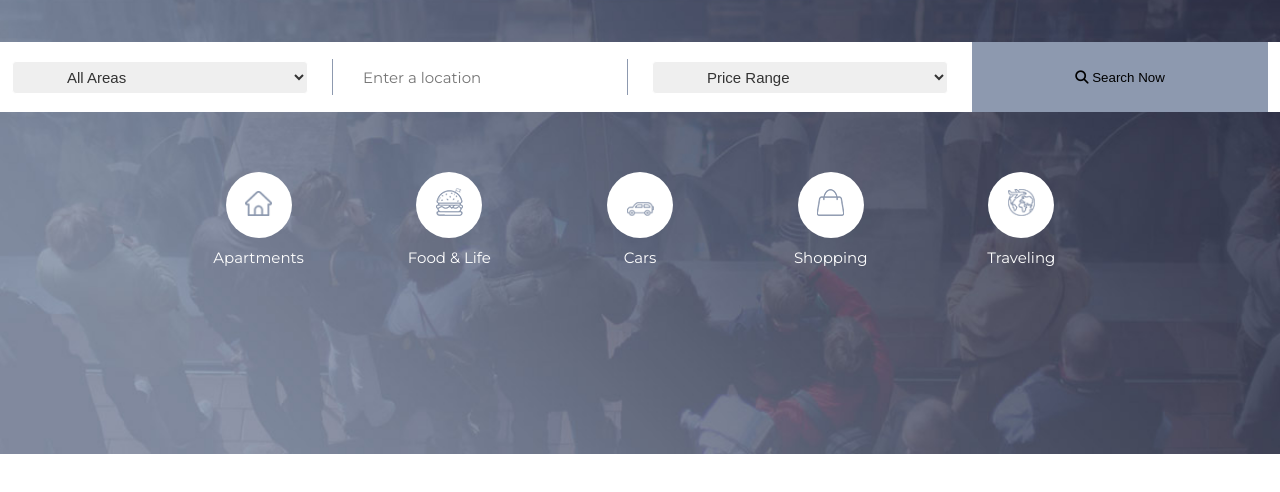
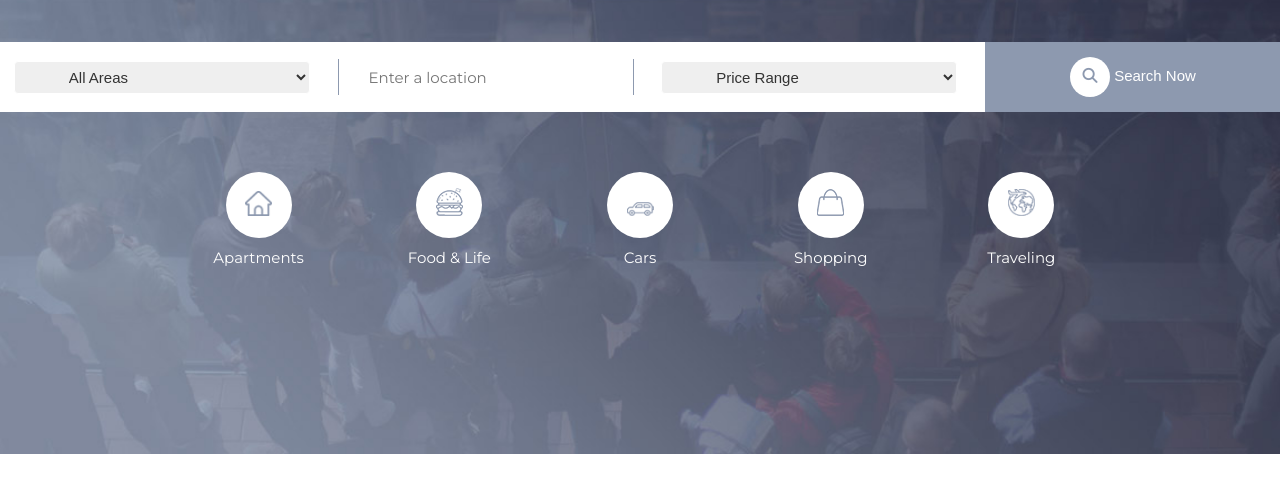
Before and after one commit to lntrinh0112/Plotlist, a plain HTML site: page index.html in a window 1280 px wide. Shown: the part 380-872 px from the top of the page. Drawn offline with Linux system fonts and the light colour scheme.

Commit message:
Finish Banner

```diff
--- a/assets/css/style.css
+++ b/assets/css/style.css
@@ -173,6 +173,7 @@ body {
     border-color: #fff;
     color: #333;
     border-radius: 0.25rem;
+    outline: 0;
 }
 
 option {
@@ -188,19 +189,41 @@ form#search-form input {
     font-size: 15px;
     font-family: inherit;
     line-height: inherit;
+    outline: 0;
 }
-
-input.searchText {
-    color: aqua;
-}
-
 
 form#search-form .searchText {
     padding: 0 30px;
     border-left: 1px solid #8d99af;
     border-right: 1px solid #8d99af;
 }
-/* /Button search */
+
+.search-button {
+    width: 100%;
+    height: 100%;
+    background-color: #8d99af;
+    border: none;
+    padding: 15px;
+    color: #fff;
+    font-size: 15px;
+    cursor: pointer;
+    margin-right: 12px;
+}
+
+.main-banner-search div:last-child {
+    margin-right: -13px;
+}
+
+.search-button i {
+    width: 40px;
+    height: 40px;
+    background-color: #fff;
+    border-radius: 50%;
+    color: #8d99af;
+    display: inline-block;
+    text-align: center;
+    line-height: 38px;
+}
 
 .banner-nav {
     width: 100%;
@@ -223,13 +246,6 @@ form#search-form .searchText {
 
 }
 
-.search-button {
-    width: 100%;
-    height: 70px;
-    background-color: #8d99af;
-    border: none;
-    padding: 0 12px;
-}
 
 .banner-nav .categories li a {
     text-align: center;
```
